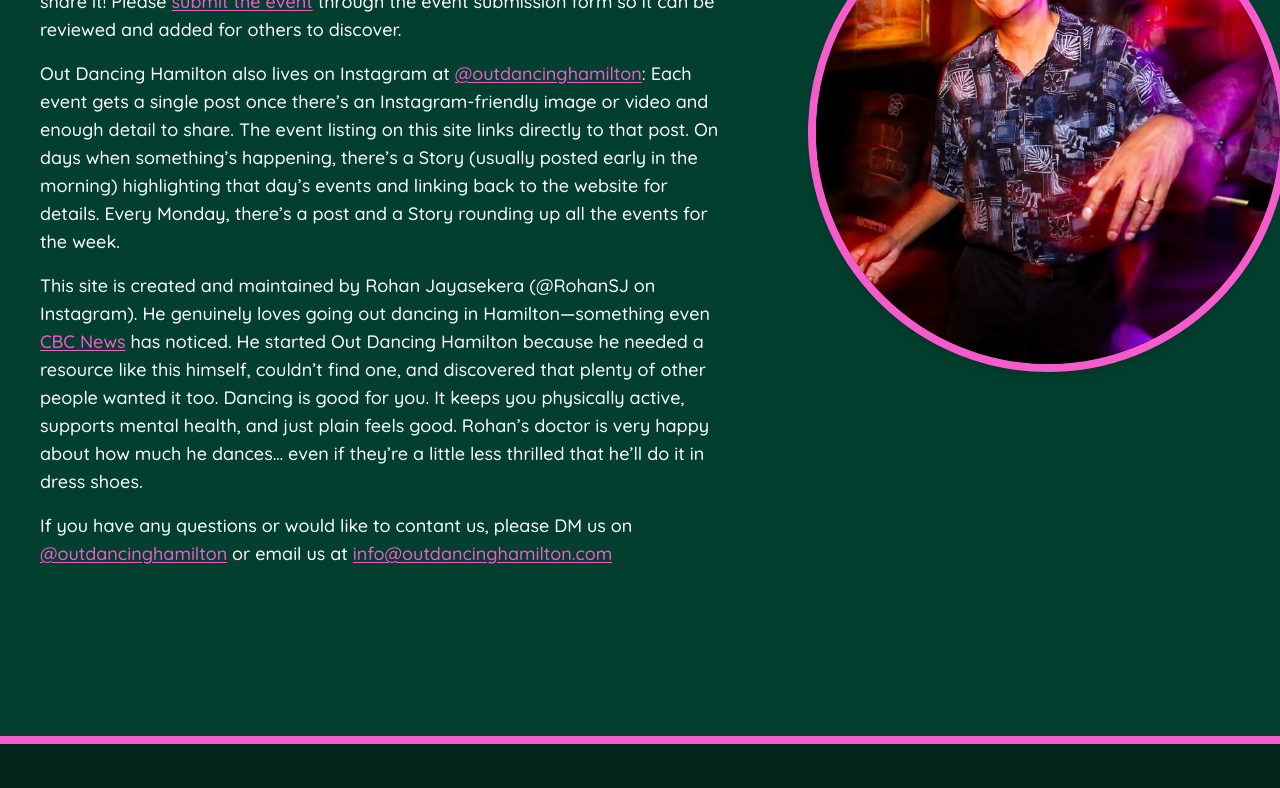
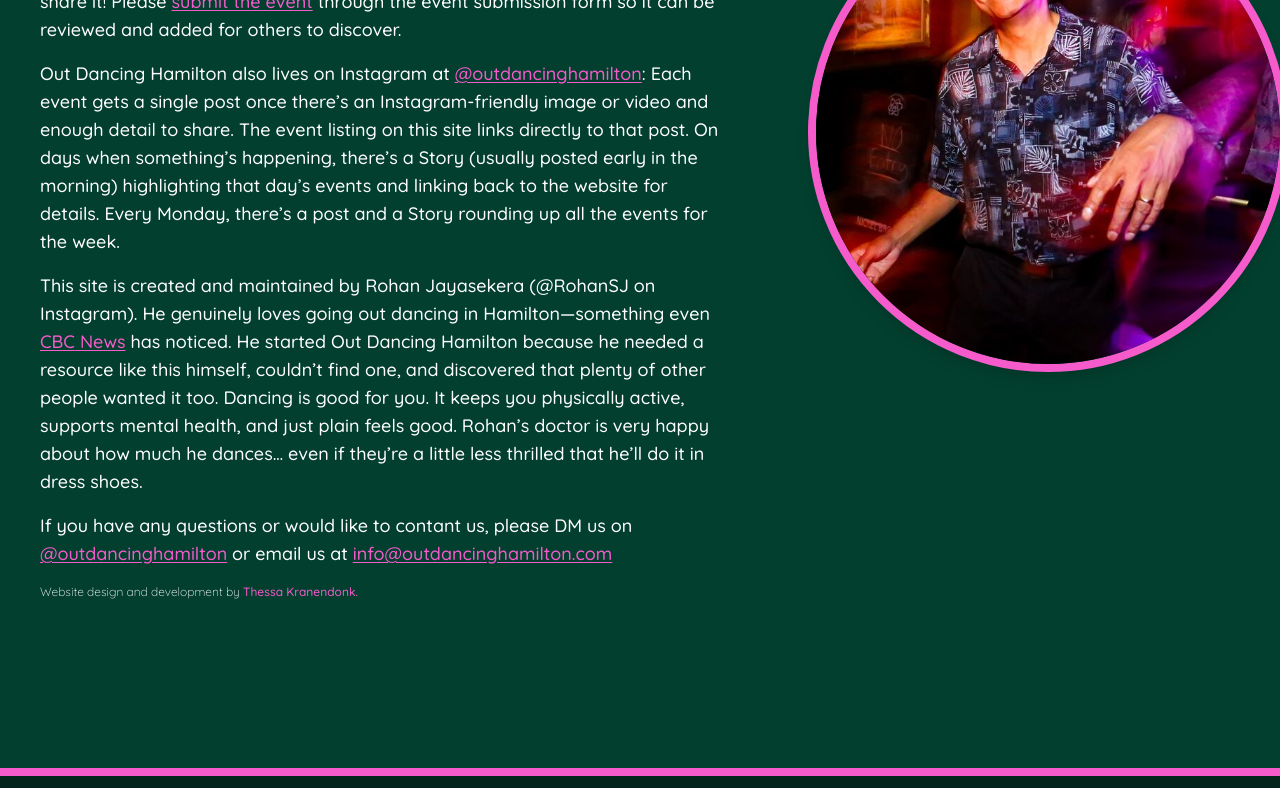
Before and after one commit to thessakranendonk/outdancinghamilton, a Next.js app in the folder outdancinghamilton/: page /about-us in a window 1280 px wide. Shown: the part 388-1176 px from the top of the page. Built offline with nearby package versions, Linux system fonts and the light colour scheme.

Commit message:
added my details as the developer to the about page

```diff
--- a/outdancinghamilton/app/about-us/page.tsx
+++ b/outdancinghamilton/app/about-us/page.tsx
@@ -45,6 +45,10 @@ export default function AboutUs() {
         </div>
             <p>If you have any questions or would like to contant us, please DM us on <Link href="https://www.instagram.com/outdancinghamilton/?hl=en" target="_blank" className="text-brand-pink hover:text-brand-pop underline underline-offset-2">@outdancinghamilton</Link> or email us at <a href="mailto:info@outdancinghamilton.com" className="text-brand-pink hover:text-brand-pop underline underline-offset-2">info@outdancinghamilton.com</a>
           </p>
+          <p className="text-xs font-light">Website design and development by <a className="text-brand-pink font-medium hover:underline hover:underline-offset-2" href={`mailto:${process.env.THESSA_EMAIL}`}>
+  Thessa Kranendonk.
+</a>
+ </p>
             </motion.div>
 
         </div>
```
